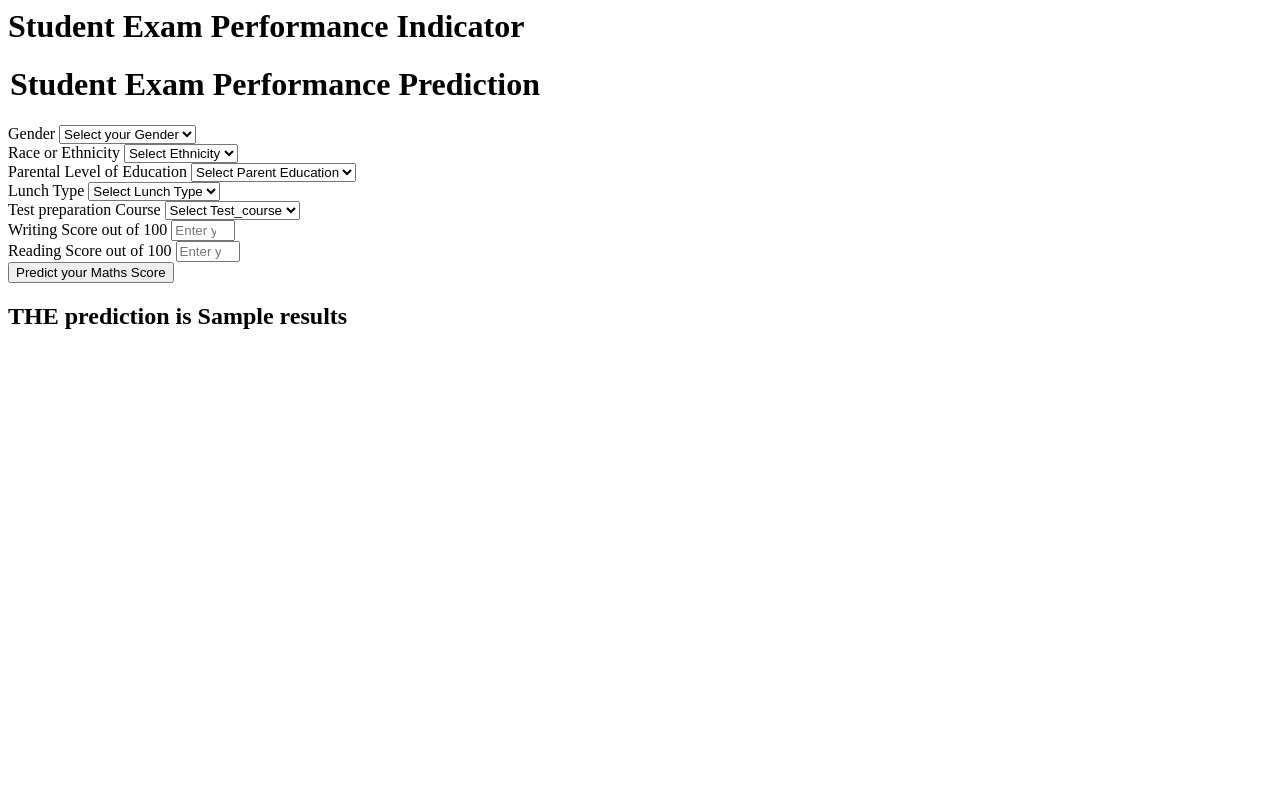
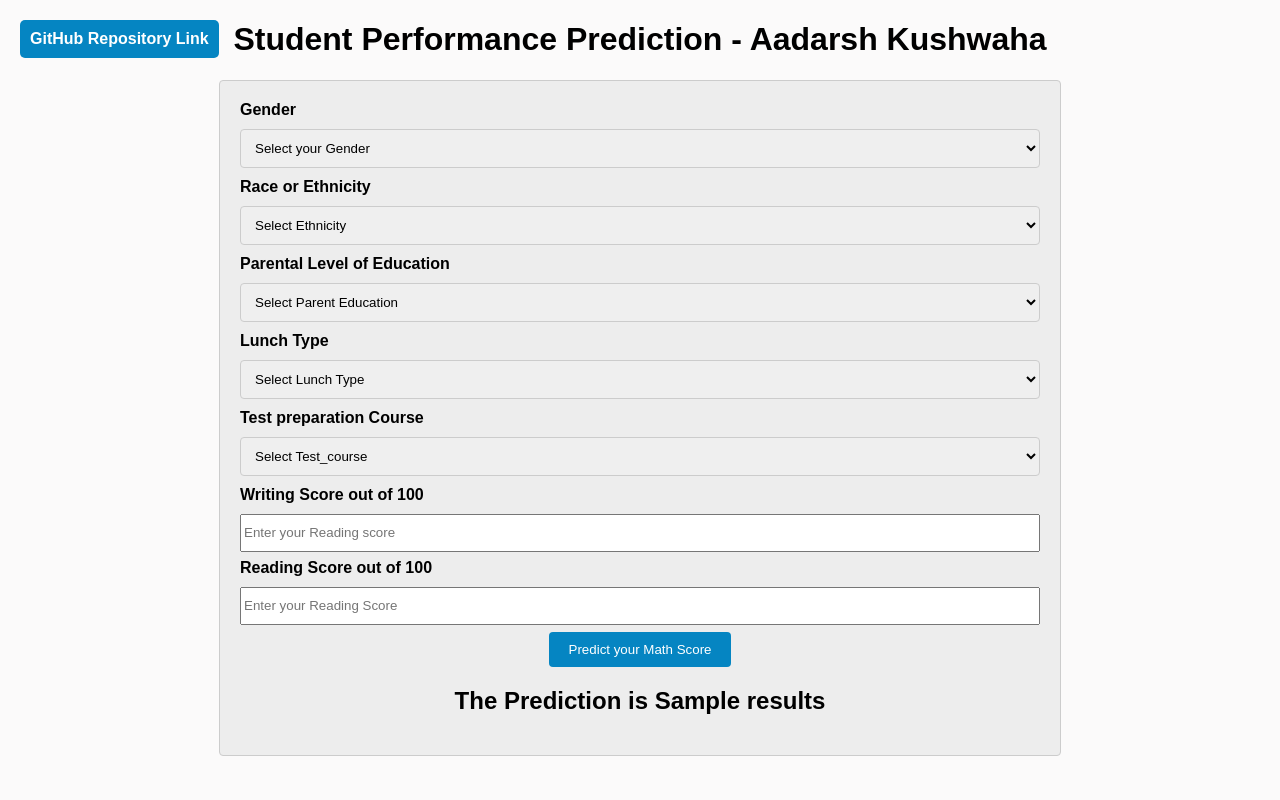
Before and after one commit to Aadarsh4u-code/mlproject, a Flask app: template templates/home.html in a window 1280 px wide. Run offline with Flask 3, Linux system fonts and the light colour scheme; the template is opened without the code that fills it: most values are stand-ins (such as "Sample title", 1, 10 or a date in 2020).

Commit message:
UI design and description added to readme file

```diff
--- a/application.py
+++ b/application.py
@@ -6,12 +6,12 @@ app = application
 
 
 # Route for a Home Page
-@app.route('/')
-def index():
-    return render_template('index.html', title='Students Progress')
+# @app.route('/')
+# def index():
+#     return render_template('index.html', title='Students Progress')
 
 
-@app.route('/predictdata', methods=['GET', 'POST'])
+@app.route('/', methods=['GET', 'POST'])
 def predict_datapoint():
     if request.method == 'GET':
         return render_template('home.html', title='Students Predict')
--- /dev/null
+++ b/static/css/style.css
@@ -0,0 +1,82 @@
+body {
+    font-family: Arial, sans-serif;
+    background-color: rgb(251, 250, 250);
+  }
+
+.top-left-link {
+        position: absolute;
+        top: 20px; /* Add some top margin */
+        left: 20px; /* Add some left margin */
+        padding: 10px; /* Add some padding */
+        background-color: rgb(5, 133, 194); /* Add a background color */
+        border-radius: 5px; /* Add some rounded corners */
+        font-size: 16px; /* Increase the font size */
+        color: white; /* Change the font color */
+        text-decoration: none; /* Remove the underline */
+        font-weight: bold;
+  }
+
+.form-box {
+    max-width: 800px;
+    margin: 0 auto;
+    background-color: #ededed;
+    padding: 20px;
+    border: 1px solid #ccc;
+    border-radius: 4px;
+  }
+
+  h1 {
+    text-align: center;
+  }
+
+  h2 {
+    text-align: center;
+  }
+
+  label {
+    display: block;
+    margin-bottom: 10px;
+    font-weight: bold;
+  }
+
+  input[type="text"], select {
+    padding: 10px;
+    border: 1px solid #ccc;
+    border-radius: 4px;
+    box-sizing: border-box;
+    margin-bottom: 10px;
+    width: 100%;
+  }
+
+  input[type="submit"] {
+    background-color: rgb(5, 133, 194);
+    color: white;
+    padding: 10px 20px;
+    border: none;
+    border-radius: 4px;
+    cursor: pointer;
+    margin-top: 50px;
+    display: block;
+    margin: 0 auto;
+  }
+
+  input[type="submit"]:hover {
+    background-color: rgb(8 88 127);
+  }
+
+  .form-group {
+    display: inline-block;
+    vertical-align: top;
+    margin-right: 20px;
+    width: 30%;
+  }
+
+  .form-group label {
+    margin-bottom: 5px;
+  }
+
+   input[type="number"] {
+      width: 99%;
+      height: 32px;
+      margin-bottom: 7px;
+    }
--- a/templates/home.html
+++ b/templates/home.html
@@ -1,12 +1,16 @@
-<html>
+<!DOCTYPE html>
+<html lang="">
+    <head>
+        <title>Score Prediction</title>
+        <link rel="stylesheet" href="{{ url_for('static', filename='css/style.css') }}">
+        <link rel="stylesheet" type="text/css" href="../static/css/style.css" />
+    </head>
     <body>
+        <a href="https://github.com/Aadarsh4u-code/mlproject" class="top-left-link" target="_blank">GitHub Repository Link</a>
+        <h1>Student Performance Prediction - Aadarsh Kushwaha</h1>
+        <div class="form-box">
             <div class="login">
-            <h1>Student Exam Performance Indicator</h1>
-
                 <form action="{{ url_for('predict_datapoint')}}" method="post">
-                <h1>
-                    <legend>Student Exam Performance Prediction</legend>
-                </h1>
                     <div class="mb-3">
                         <label class="form-label">Gender</label>
                         <select class="form-control" name="gender" placeholder="Enter you Gender" required>
@@ -101,12 +105,15 @@
                                placeholder="Enter your Reading Score" min='0' max='100' />
                     </div>
                     <div class="mb-3">
-                    <input class="btn btn-primary" type="submit" value="Predict your Maths Score" required />
+                        <input class="btn btn-primary" type="submit" value="Predict your Math Score" required />
                     </div>
                 </form>
                 <h2>
-                THE  prediction is {{results}}
+                    The Prediction is {{results}}
                 </h2>
             </div>
+
+        </div>
+
     </body>
 </html>
```
Also changed, not shown: README.md, screenshorts/predicted_value.png (added), screenshorts/student_prediction_ui.png (added), static/images/profile_pic.jpeg (added), 2 other files. Lines whose indentation alone changed are shown as unchanged.
